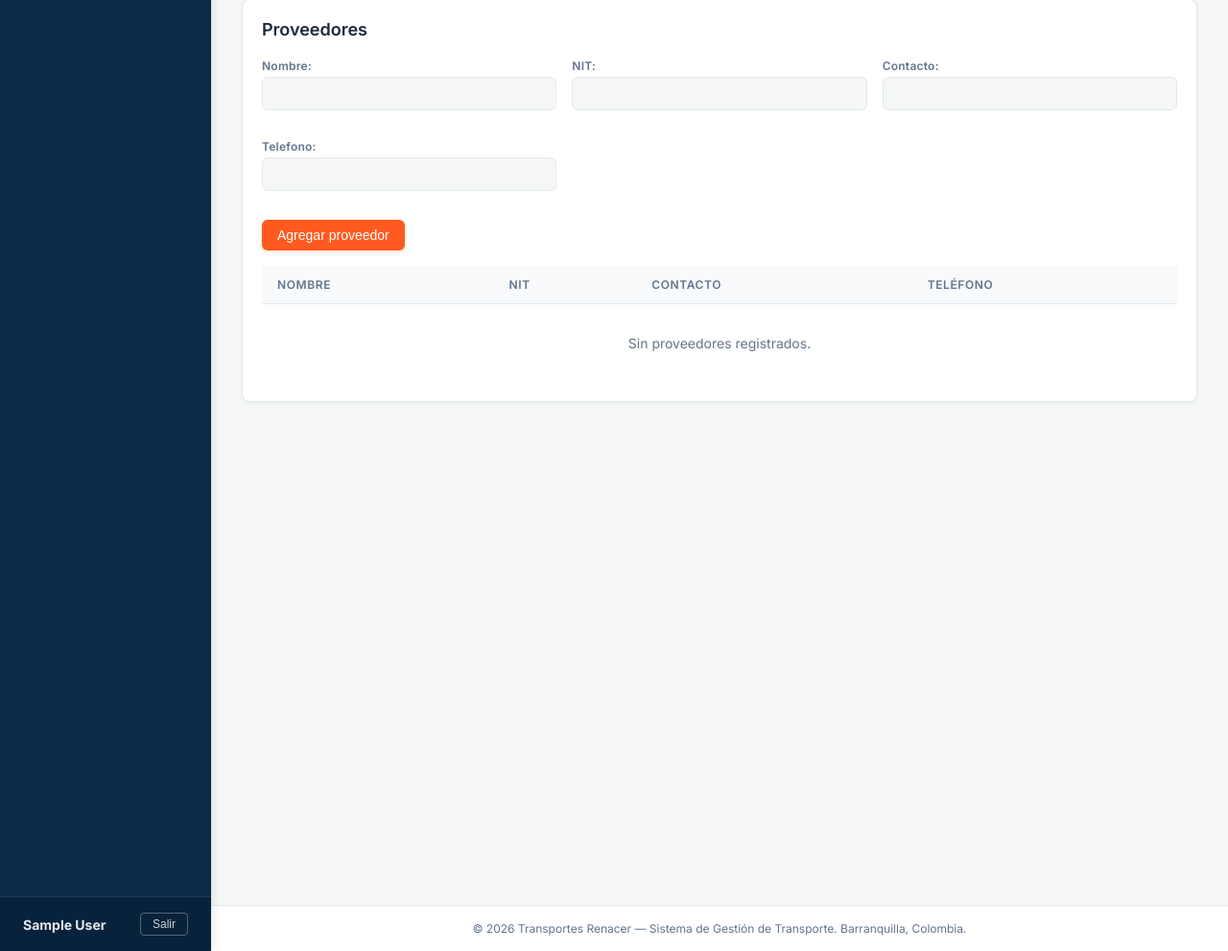
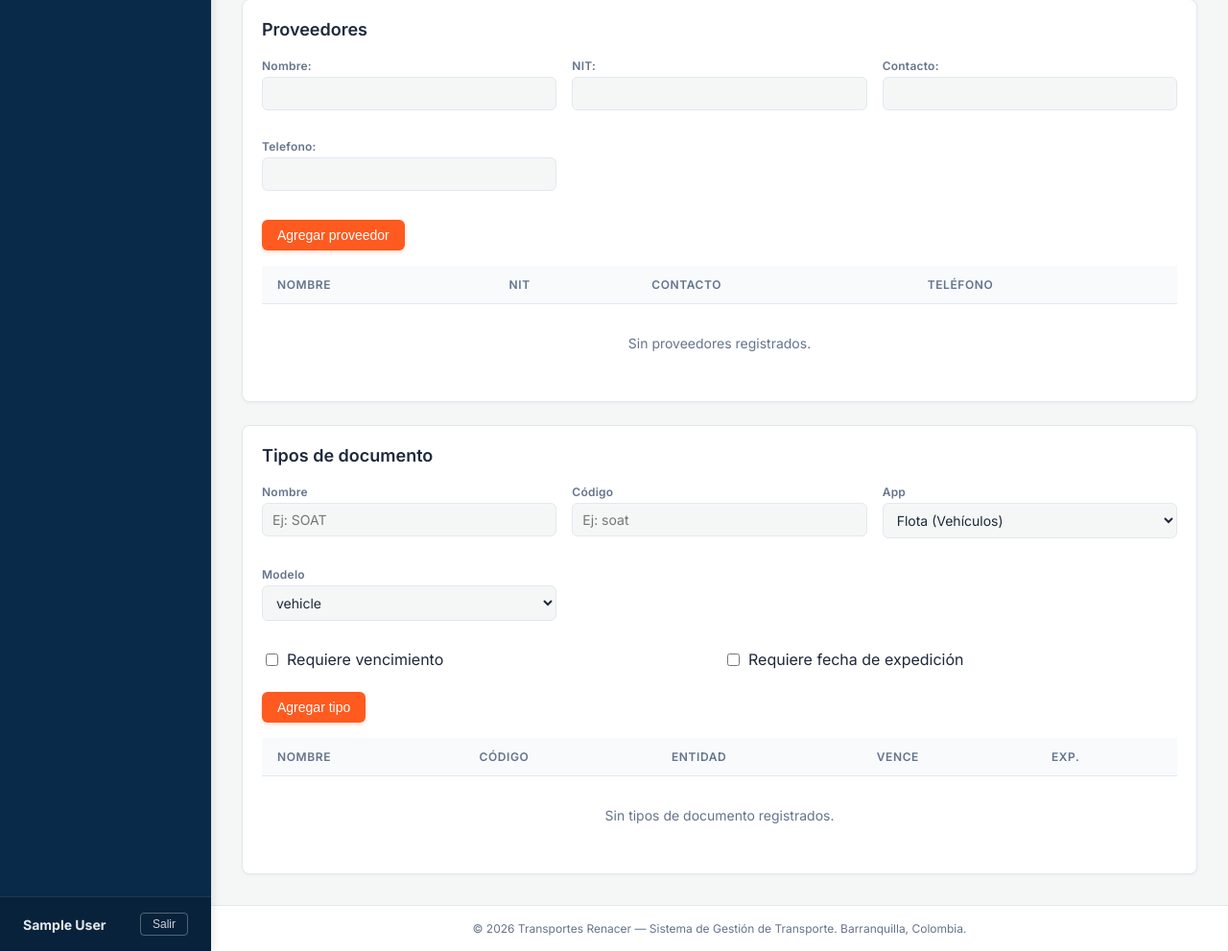
Before and after one commit to transporterenacer/transportes-renacer, a Django app: page /catalogos/configuracion/catalogos/ in a window 1280 px wide. Shown: the part 1330-2321 px from the top of the page at 96% size. Run offline with Django 5.2, Linux system fonts and the light colour scheme; the visitor is signed in with stand-in values (Sample User, id 1); data that the repository does not hold is empty; parts of the project's set-up code (start-up, migrations or seed data) failed here and were passed over.

Commit message:
feat: add document type management to configuracion/catalogos page

```diff
--- a/apps/catalogos/urls.py
+++ b/apps/catalogos/urls.py
@@ -11,6 +11,7 @@ urlpatterns = [
     path("configuracion/generadores/nuevo/", views.crear_generador, name="generador_nuevo"),
     path("configuracion/categorias/nuevo/", views.crear_categoria, name="categoria_nueva"),
     path("configuracion/proveedores/nuevo/", views.crear_proveedor, name="proveedor_nuevo"),
+    path("configuracion/documentos-tipos/nuevo/", views.crear_documento_tipo, name="documento_tipo_nuevo"),
     path("api/proveedores/crear/", views.api_crear_proveedor, name="api_proveedor_crear"),
     path("api/puertos/crear/", views.api_crear_puerto, name="api_puerto_crear"),
     path("api/generadores/crear/", views.api_crear_generador, name="api_generador_crear"),
--- a/apps/catalogos/views.py
+++ b/apps/catalogos/views.py
@@ -6,6 +6,7 @@ from django.shortcuts import redirect, render
 
 from apps.catalogos.forms import CargoGeneratorForm, IncidentCategoryForm, PortForm, ProveedorForm
 from apps.catalogos.models import CargoGenerator, IncidentCategory, Port, Proveedor
+from apps.documentos.models import DocumentType
 
 
 @login_required
@@ -24,6 +25,7 @@ def catalogos(request):
         "generador_form": CargoGeneratorForm(),
         "categoria_form": IncidentCategoryForm(),
         "proveedor_form": ProveedorForm(),
+        "tipos_documento": DocumentType.objects.select_related("entity_type").order_by("entity_type__model", "nombre"),
     }
     return render(request, "catalogos/catalogos.html", context)
 
@@ -108,3 +110,29 @@ def api_crear_proveedor(request):
         return JsonResponse({"id": proveedor.pk, "nombre": str(proveedor)})
     except Exception as exc:  # noqa: BLE001
         return JsonResponse({"error": str(exc)}, status=400)
+
+
+@login_required
+def crear_documento_tipo(request):
+    if request.method == "POST":
+        from django.contrib.contenttypes.models import ContentType
+
+        nombre = request.POST.get("nombre", "").strip()
+        codigo = request.POST.get("codigo", "").strip().lower()
+        entity_app = request.POST.get("entity_app", "flota")
+        entity_model = request.POST.get("entity_model", "vehicle")
+        requires_expiration = request.POST.get("requires_expiration") == "on"
+        requires_issue_date = request.POST.get("requires_issue_date") == "on"
+
+        if nombre and codigo:
+            entity_type = ContentType.objects.get(app_label=entity_app, model=entity_model)
+            DocumentType.objects.get_or_create(
+                codigo=codigo,
+                defaults={
+                    "nombre": nombre,
+                    "entity_type": entity_type,
+                    "requires_expiration": requires_expiration,
+                    "requires_issue_date": requires_issue_date,
+                },
+            )
+    return redirect("catalogos:catalogos")
--- a/templates/catalogos/catalogos.html
+++ b/templates/catalogos/catalogos.html
@@ -102,4 +102,62 @@
     </tbody>
   </table>
 </div>
+
+<div class="card" style="margin-top:24px;">
+  <h3 class="card-title">Tipos de documento</h3>
+  <form method="post" action="{% url 'catalogos:documento_tipo_nuevo' %}" class="form-inline">
+    {% csrf_token %}
+    <div class="form-grid">
+      <div class="form-field">
+        <label for="dt-nombre">Nombre</label>
+        <input type="text" name="nombre" id="dt-nombre" required placeholder="Ej: SOAT">
+      </div>
+      <div class="form-field">
+        <label for="dt-codigo">Código</label>
+        <input type="text" name="codigo" id="dt-codigo" required placeholder="Ej: soat">
+      </div>
+      <div class="form-field">
+        <label for="dt-entity-app">App</label>
+        <select name="entity_app" id="dt-entity-app">
+          <option value="flota">Flota (Vehículos)</option>
+          <option value="conductores">Conductores</option>
+          <option value="operaciones">Operaciones</option>
+        </select>
+      </div>
+      <div class="form-field">
+        <label for="dt-entity-model">Modelo</label>
+        <select name="entity_model" id="dt-entity-model">
+          <option value="vehicle">vehicle</option>
+          <option value="driver">driver</option>
+          <option value="operationexpense">operationexpense</option>
+        </select>
+      </div>
+    </div>
+    <div class="form-grid" style="grid-template-columns: repeat(auto-fit, minmax(200px, 1fr)); gap: 8px; margin-top: 8px;">
+      <label style="display:flex;align-items:center;gap:6px;">
+        <input type="checkbox" name="requires_expiration"> Requiere vencimiento
+      </label>
+      <label style="display:flex;align-items:center;gap:6px;">
+        <input type="checkbox" name="requires_issue_date"> Requiere fecha de expedición
+      </label>
+    </div>
+    <button type="submit" class="btn-primary" style="margin-top:8px;">Agregar tipo</button>
+  </form>
+  <table class="data-table">
+    <thead><tr><th>Nombre</th><th>Código</th><th>Entidad</th><th>Vence</th><th>Exp.</th></tr></thead>
+    <tbody>
+      {% for t in tipos_documento %}
+      <tr>
+        <td>{{ t.nombre }}</td>
+        <td class="mono">{{ t.codigo }}</td>
+        <td>{{ t.entity_type }}</td>
+        <td>{% if t.requires_expiration %}<span class="badge badge-ok">Sí</span>{% else %}—{% endif %}</td>
+        <td>{% if t.requires_issue_date %}<span class="badge badge-ok">Sí</span>{% else %}—{% endif %}</td>
+      </tr>
+      {% empty %}
+      <tr class="empty-row"><td colspan="5">Sin tipos de documento registrados.</td></tr>
+      {% endfor %}
+    </tbody>
+  </table>
+</div>
 {% endblock %}
```
